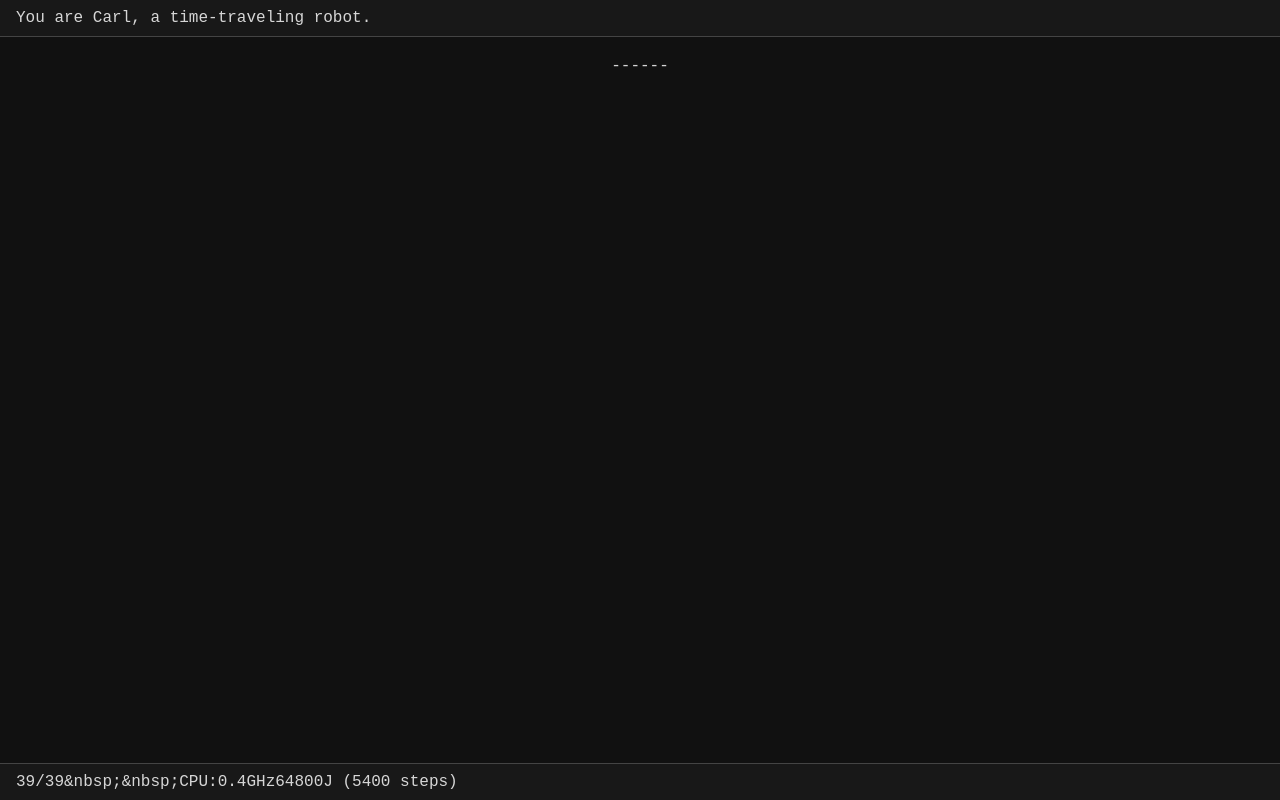
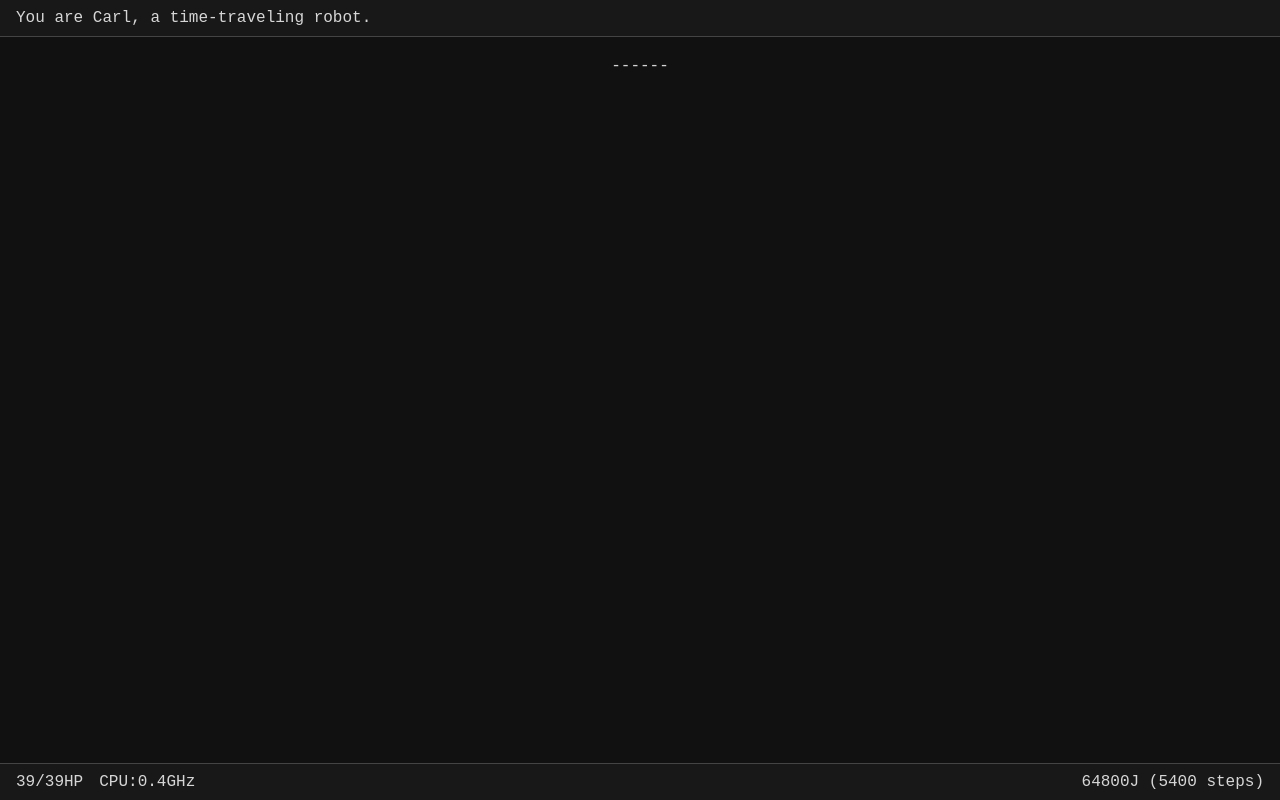
Before and after one commit to easco/c3tr, a website built with webpack: page public/index.html in a window 1280 px wide. Built offline with nearby package versions, Linux system fonts and the light colour scheme.

Commit message:
Add energy stats markup and style

```diff
--- a/app/Game.js
+++ b/app/Game.js
@@ -62,9 +62,13 @@ function view({ field, message, status }) {
   const fieldEl = html('pre', { id: 'Field' }, [field]);
 
   const statusEl = html('div', { id: 'Status' }, [
-    `${status.health}/${status.maxHealth}`,
-    text('&nbsp;&nbsp;CPU:'),
-    `${status.cpuSpeed}GHz`,
+    html('span', { class: 'stats' }, [
+      `${status.health}/${status.maxHealth}HP`,
+      html('span', { class: 'cpu' }, [
+        text('CPU:'),
+      ]),
+      `${status.cpuSpeed}GHz`
+    ]),
     html('span', { class: 'energy' }, [
       `${status.energy}J (${status.steps} steps)`
     ])
--- a/public/style.css
+++ b/public/style.css
@@ -38,3 +38,11 @@ body {
   position: fixed;
   width: 100%;
 }
+
+#Status > .stats > .cpu {
+  margin-left: 16px;
+}
+
+#Status > .energy {
+  float: right;
+}
```
